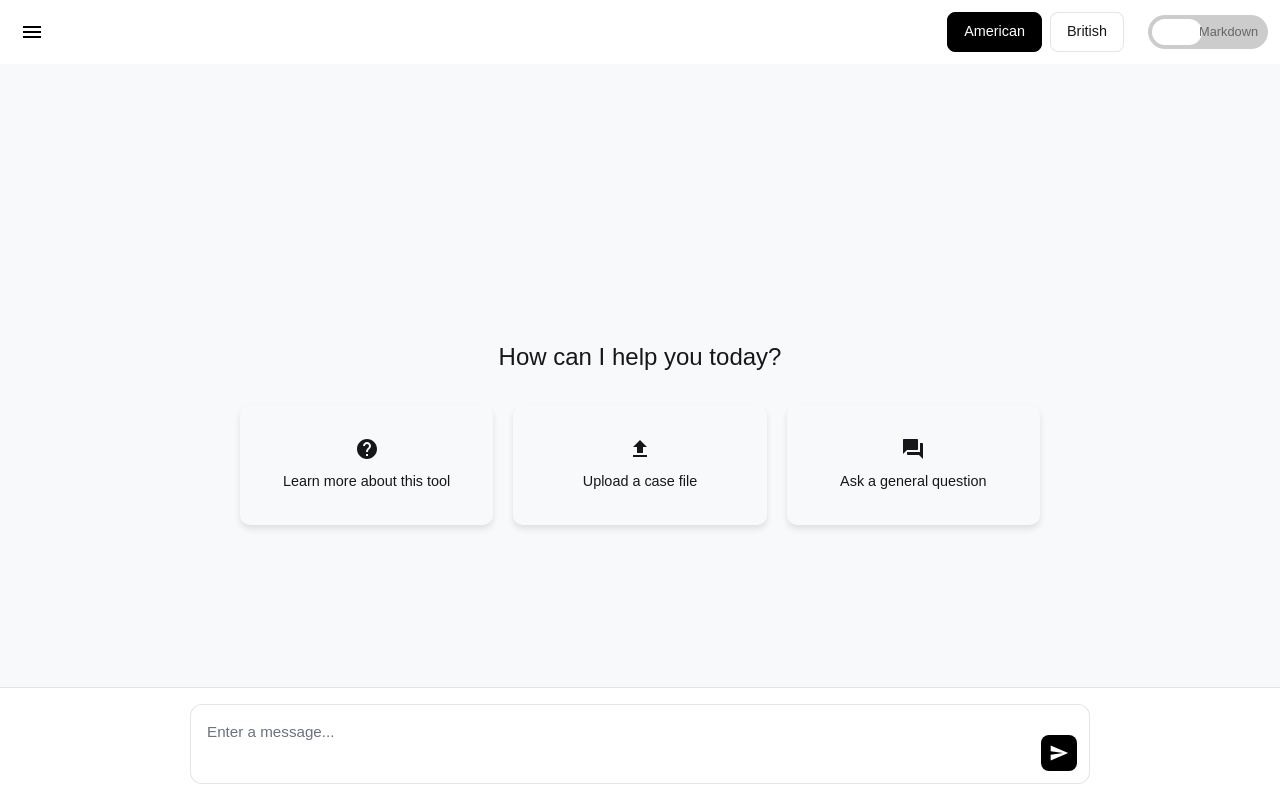
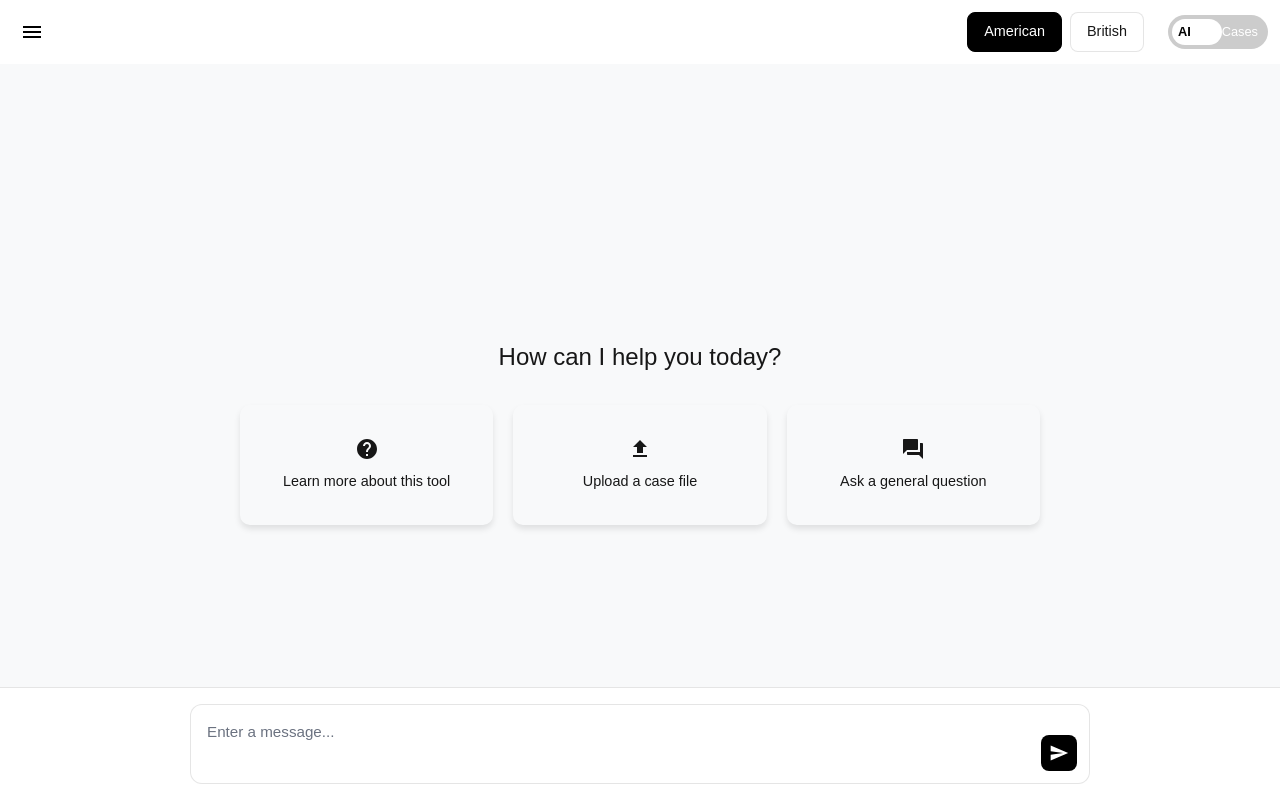
Before and after one commit to taisy03-uni/final-rag, a Next.js app: page /chat in a window 1280 px wide. Built offline with nearby package versions, Linux system fonts and the light colour scheme; a web font is replaced by a local one.

Commit message:
prettify button

```diff
--- a/src/app/chat/components/Buttons.tsx
+++ b/src/app/chat/components/Buttons.tsx
@@ -49,10 +49,10 @@ const Buttons: React.FC<ButtonsProps> = ({
             />
             <span className={buttonStyles.slider}>
               <span className={`${buttonStyles.toggleOption} ${currentOutput === 'AItext' ? buttonStyles.activeOption : ''}`}>
-                Text
+                AI
               </span>
               <span className={`${buttonStyles.toggleOption} ${currentOutput === 'cases' ? buttonStyles.activeOption : ''}`}>
-                Markdown
+                Cases
               </span>
             </span>
           </label>
--- a/src/app/chat/components/styles/buttons.module.css
+++ b/src/app/chat/components/styles/buttons.module.css
@@ -37,7 +37,7 @@
 .toggleSwitch {
   position: relative;
   display: inline-block;
-  width: 120px;
+  width: 100px;
   height: 34px;
 }
 
@@ -77,22 +77,23 @@
 }
 
 input:checked + .slider {
-  background-color: #2196F3;
+  background-color: #000000;
 }
 
 input:checked + .slider:before {
-  transform: translateX(62px);
+  transform: translateX(42px);
 }
 
 .toggleOption {
   position: relative;
   z-index: 2;
-  color: #666;
+  color: #ffffff;
   font-size: 0.8rem;
   font-weight: 500;
   transition: color 0.3s;
 }
 
 .activeOption {
-  color: white;
+  color: rgb(0, 0, 0);
+  font-weight: 600;
 }
```
